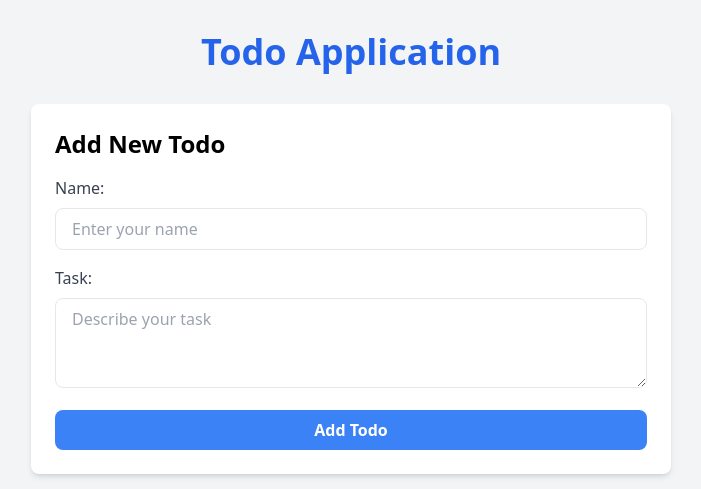
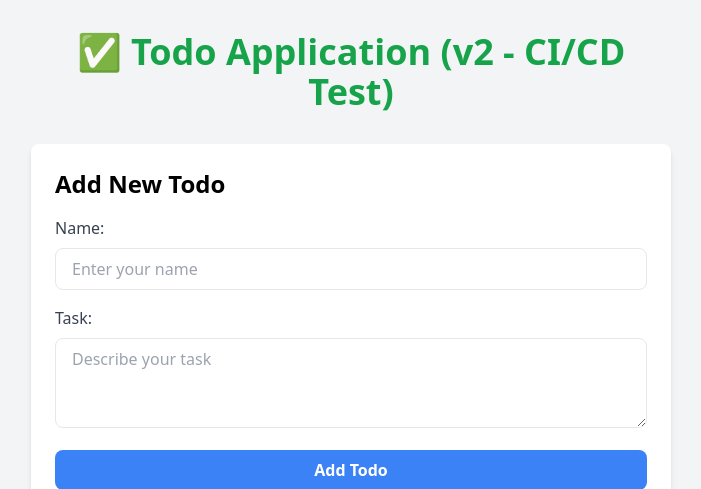
Before and after one commit to fa22-bcs-088-svg/To-do-list, a Flask app: page / in a window 1280 px wide. Shown: the top 489 px of the page, without its empty margins (289-990 px from the left). Run offline with Flask 3, Linux system fonts and the light colour scheme; data that the repository does not hold is empty; some libraries are stand-ins or nearby versions.

Commit message:
CI/CD test: change title color and version

```diff
--- a/templates/index.html
+++ b/templates/index.html
@@ -8,7 +8,9 @@
 </head>
 <body class="bg-gray-100 min-h-screen py-8">
   <div class="container mx-auto max-w-2xl px-4">
-    <h1 class="text-4xl font-bold text-center mb-8 text-blue-600">Todo Application</h1>
+<h1 class="text-4xl font-bold text-center mb-8 text-green-600">
+  ✅ Todo Application (v2 - CI/CD Test)
+</h1>
     <div class="bg-white rounded-lg shadow-md p-6 mb-8">
       <h2 class="text-2xl font-semibold mb-4">Add New Todo</h2>
       <form method="POST" action="/add" class="space-y-4">
```
